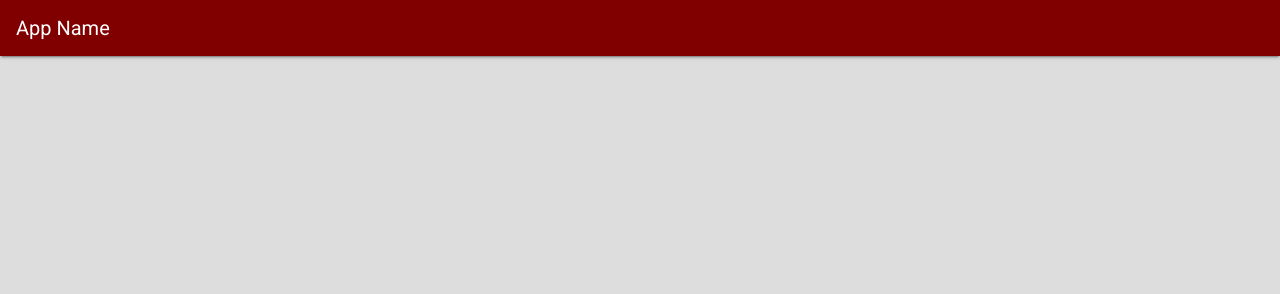
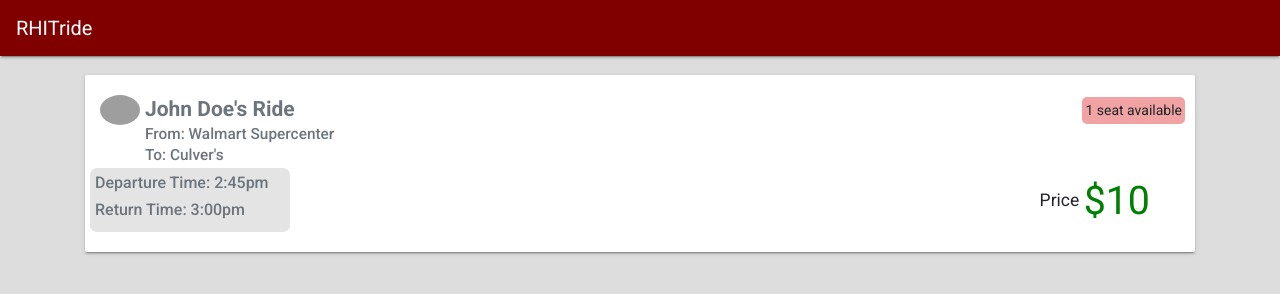
Before and after one commit to rhit-mohlerad/RHITride-280final, a plain HTML site: page public/index.html in a window 1280 px wide. Drawn offline with Linux system fonts and the light colour scheme; some packages are replaced by stand-ins of ours; grey boxes are pictures that could not be loaded.

Commit message:
sample card

```diff
--- a/public/index.html
+++ b/public/index.html
@@ -7,21 +7,47 @@
   <link rel="stylesheet" href="https://fonts.googleapis.com/css?family=Roboto:300,400,500,700|Material+Icons">
   <link rel="stylesheet" href="styles/bootstrap-material-design.min.css">
   <link rel="stylesheet" href="styles/main.css">
-  <title>App Name</title>
+  <title>RHITride</title>
 </head>
 
 <body>
   <nav class="navbar navbar-dark fixed-top">
-    <a class="navbar-brand" href="#">App Name</a>
+    <a class="navbar-brand" href="#">RHITride</a>
   </nav>
   <div id="mainPage" class="container page-container">
 
+    <div class="card">
+      <div class="card-body">
+        <div class="align-items-center row">
+          <img src="https://cdn.pixabay.com/photo/2015/10/05/22/37/blank-profile-picture-973460_960_720.png"
+            alt="Profile Picture" class="card-pfp">
+          <h6 class="text-muted card-username">John Doe's Ride</h6>
+          <div class="card-seats-available">1 seat available</div>
+        </div>
+        <div class="card-locations">
+          <h6 class="text-muted card-from">From: Walmart Supercenter</h6>
+          <h6 class="text-muted card-to">To: Culver's</h6>
+        </div>
+        <div class="bottom-row row">
+          <div class="card-times">
+            <h6 class="text-muted card-departure">Departure Time: 2:45pm</h6>
+            <h6 class="text-muted card-return">Return Time: 3:00pm</h6>
+          </div>
+          <div class="card-money row align-items-center">
+            <div class="">Price&nbsp;</div>
+            <div class="card-value">$10</div>
+          </div>
+        </div>
 
+      </div>
+    </div>
   </div>
   <script src="scripts/jquery.min.js"></script>
   <script src="scripts/popper.js"></script>
   <script src="scripts/bootstrap-material-design.js"></script>
-  <script>$("body").bootstrapMaterialDesign();</script>
+  <script>
+    $("body").bootstrapMaterialDesign();
+  </script>
   <script src="/__/firebase/7.18.0/firebase-app.js"></script>
   <script src="/__/firebase/7.18.0/firebase-analytics.js"></script>
   <script src="/__/firebase/7.18.0/firebase-auth.js"></script>
--- a/public/styles/main.css
+++ b/public/styles/main.css
@@ -10,3 +10,48 @@ body {
 .page-container {
     margin-top: 75px;
 }
+
+.card-pfp {
+    width: 40px;
+    border-radius: 100%;
+    margin-left: 10px;
+}
+
+.card-username {
+    margin-left: 5px;
+    font-size: 1.5em;
+    font-weight: 600;
+    margin-bottom: 0;
+}
+
+.card-seats-available {
+    margin-left: auto;
+    background-color: rgba(216, 2, 2, 0.361);
+    padding: 3px;
+    border-radius: 5px;
+    margin-right: 5px;
+}
+
+.card-locations h6 {
+    font-size: 1.1em;
+    margin-left: 40px;
+    margin-bottom: 3px;
+}
+
+.card-times {
+    background-color: rgba(128, 128, 128, 0.217);
+    width: 200px;
+    padding: 5px;
+    border-radius: 7px;
+}
+
+.card-money {
+    margin-left: auto;
+    margin-right: 40px;
+    font-size: 1.25em;
+}
+
+.card-money .card-value {
+    font-size: 2.25em;
+    color: green;
+}
```
